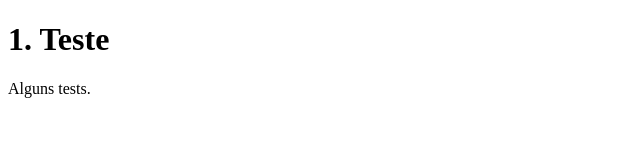
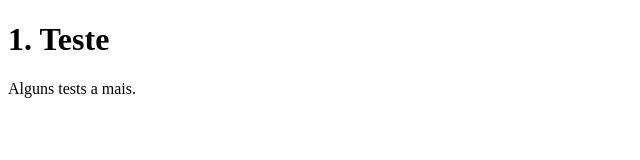
Before and after one commit to BrunoVazMProgrammer10/helloworld, a plain HTML site: page site hello world/index.html in a window 1280 px wide. Shown: the full height of the page, 0-640 px from the left. Drawn offline with Linux system fonts and the light colour scheme.

Commit message:
html
repositório com html

```diff
--- a/site hello world/index.html
+++ b/site hello world/index.html
@@ -7,6 +7,6 @@
 </head>
 <body>
     <h1>1. Teste</h1>
-    <p>Alguns tests.</p>
+    <p>Alguns tests a mais.</p>
 </body>
 </html>
```
